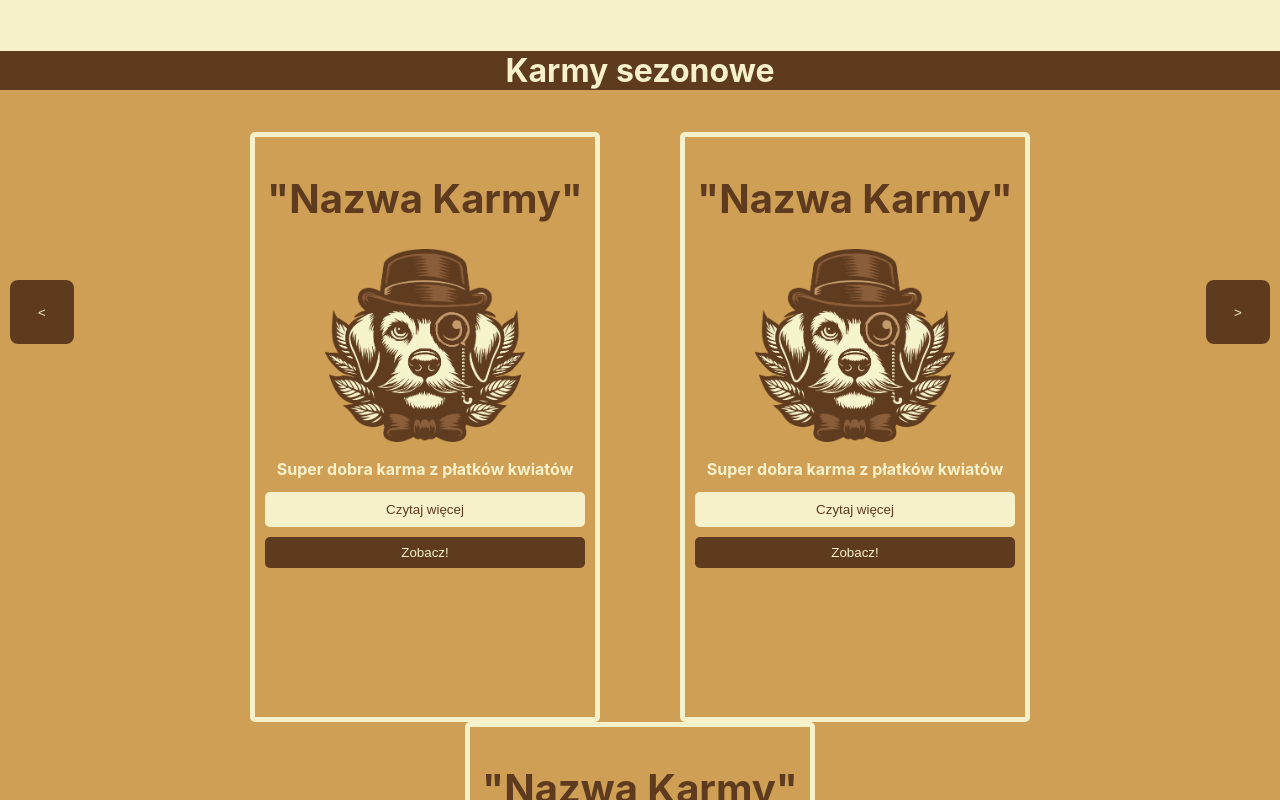
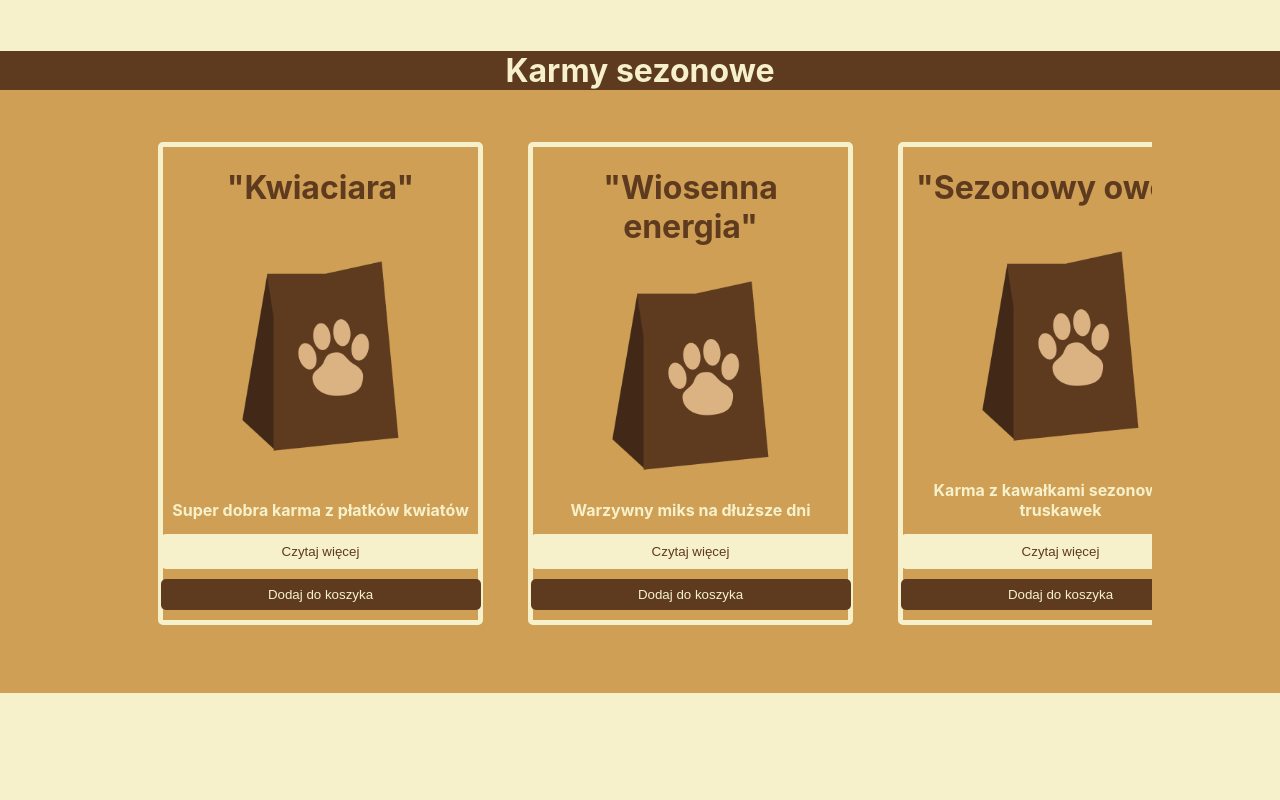
Before and after one commit to Bymbe/GraficyNaNTI, a React (Create React App) app: page / in a window 1280 px wide. Shown: the part 620-1420 px from the top of the page. Built offline with nearby package versions, Linux system fonts and the light colour scheme; a web font is replaced by a local one.

Commit message:
home_bar_2

```diff
--- a/src/Pages/Home.js
+++ b/src/Pages/Home.js
@@ -1,6 +1,7 @@
 import React from 'react'
 import Pies from "../Assets/piesek.png";
 import Kot from "../Assets/kotek.png";
+import Karma from "../Assets/karma.png";
 import Logo from "../Assets/Logo-Footer.svg";
 import Twitter from "../Assets/Twitter.svg";
 import {Link} from "react-router-dom";
@@ -33,30 +34,69 @@ function Home() {
                     <h1 id="Karmy-Home">Karmy sezonowe</h1>
                 </div>
                 <br/>
-                <div className="KarmyMainHome">
+                <div className="KarmyMain-Home">
                     <div className="KarmyBottom-Home">
-                    <button className="KarmyButtonsL-Home">&lt;</button>
-                    <button className="KarmyButtonsR-Home">&gt;</button>
+                        {/*<button className="KarmyButtonsL-Home">&lt;</button>*/}
+                        {/*<button className="KarmyButtonsR-Home">&gt;</button>*/}
+                        {/*<div className="KarmyDekoracyjnieL-Home"></div>*/}
+                        {/*<div className="KarmyDekoracyjnieR-Home"></div>*/}
+                        <div className="KarmyDiv-Home">
                             <div className="KarmyBoxy-Home">
-                        <h1 id="NazwaKarmy-Home">"Nazwa Karmy"</h1>
-                        <img src={Pies}/>
+                                <h1 id="NazwaKarmy-Home">"Kwiaciara"</h1>
+                                <img src={Karma}/>
                                 <h2>Super dobra karma z płatków kwiatów</h2>
+                                <Link to="/Karmy">
                                     <button className="KarmyButtons2-Home">Czytaj więcej</button>
-                        <button className="KarmyButtons3-Home">Zobacz!</button>
+                                </Link>
+                                <button className="KarmyButtons3-Home">Dodaj do koszyka</button>
                             </div>
                             <div className="KarmyBoxy-Home">
-                        <h1 id="NazwaKarmy-Home">"Nazwa Karmy"</h1>
-                        <img src={Pies}/>
-                        <h2>Super dobra karma z płatków kwiatów</h2>
+                                <h1 id="NazwaKarmy-Home">"Wiosenna energia"</h1>
+                                <img src={Karma}/>
+                                <h2>Warzywny miks na dłuższe dni</h2>
+                                <Link to="/Karmy">
                                     <button className="KarmyButtons2-Home">Czytaj więcej</button>
-                        <button className="KarmyButtons3-Home">Zobacz!</button>
+                                </Link>
+                                <button className="KarmyButtons3-Home">Dodaj do koszyka</button>
                             </div>
                             <div className="KarmyBoxy-Home">
-                        <h1 id="NazwaKarmy-Home">"Nazwa Karmy"</h1>
-                        <img src={Pies}/>
-                        <h2>Super dobra karma z płatków kwiatów</h2>
+                                <h1 id="NazwaKarmy-Home">"Sezonowy owoc"</h1>
+                                <img src={Karma}/>
+                                <h2>Karma z kawałkami sezonowych truskawek</h2>
+                                <Link to="/Karmy">
                                     <button className="KarmyButtons2-Home">Czytaj więcej</button>
-                        <button className="KarmyButtons3-Home">Zobacz!</button>
+                                </Link>
+                                <button className="KarmyButtons3-Home">Dodaj do koszyka</button>
+                            </div>
+                        </div>
+                        <div className="KarmyDiv-Home">
+                            <div className="KarmyBoxy-Home">
+                                <h1 id="NazwaKarmy-Home">"Na pyłki"</h1>
+                                <img src={Karma}/>
+                                <h2>Wzmacnia odporność w sezonie alergicznym</h2>
+                                <Link to="/Karmy">
+                                    <button className="KarmyButtons2-Home">Czytaj więcej</button>
+                                </Link>
+                                <button className="KarmyButtons3-Home">Dodaj do koszyka</button>
+                            </div>
+                            <div className="KarmyBoxy-Home">
+                                <h1 id="NazwaKarmy-Home">"W słońcu"</h1>
+                                <img src={Karma}/>
+                                <h2>Na lśniącą sierść</h2>
+                                <Link to="/Karmy">
+                                    <button className="KarmyButtons2-Home">Czytaj więcej</button>
+                                </Link>
+                                <button className="KarmyButtons3-Home">Dodaj do koszyka</button>
+                            </div>
+                            <div className="KarmyBoxy-Home">
+                                <h1 id="NazwaKarmy-Home">"Na ochłodę"</h1>
+                                <img src={Karma}/>
+                                <h2>Karma wspomagająca linienie</h2>
+                                <Link to="/Karmy">
+                                    <button className="KarmyButtons2-Home">Czytaj więcej</button>
+                                </Link>
+                                <button className="KarmyButtons3-Home">Dodaj do koszyka</button>
+                            </div>
                         </div>
                     </div>
 
@@ -69,7 +109,6 @@ function Home() {
             </div>
 
 
-
         </div>
     )
 }
--- a/src/index.css
+++ b/src/index.css
@@ -723,7 +723,7 @@ input[type="text"] {
   text-align: center;
   width: 40vh;
   border: 1vh solid #ccc;
-  border-radius: 1vh;
+  border-radius: 1px;
   margin-bottom: 3vh;
   opacity: 1;
   text-size-adjust: auto;
@@ -761,44 +761,137 @@ button {
   width: 100%;
   background: #CE9F54;
   opacity: 1;
-  height: 100vh;
+  height: 100%; /*600px;*/
 }
 .KarmyHeader-Home{
   background: #5E3A1F;
 }
-.KarmyBottom-Home div{
-  display: inline-block;
+.KarmyMain-Home{
+  align-items: center;
+  justyfy-content: center;
+  width: 100%;
+  align-content: center;
+  margin-left: auto;
+  margin-right: auto ;
+  align-items: center;
+  align-content: center;
+  justyfy-content: center;
+
 }
-.KarmyButtonsL-Home, .KarmyButtonsR-Home{
-  width: 5vw;
-  height: 5vw;
+.KarmyBottom-Home {
+  width: 80%;
+  margin-left: auto;
+  margin-right: auto ;
+  display: flex;
+  overflow-x: scroll;
+  align-items: center;
+  align-content: center;
+  justyfy-content: center;
+  margin-bottom: 3%;
+}
+.KarmyBottom-Home::-webkit-scrollbar {
+  padding: 20px;
+  background: #f1f1f1;
   position: absolute;
-  top: 750px;
+  /*left: 30px;*/
+  /*width: 900px;*/
+  /*height: 200px;*/
+  /*top: 200px;*/
+  /*display: flex;*/
+  /*z-index: -1;*/
+  /*margin-top: 20px;*/
+}
+
+.KarmyBottom-Home::-webkit-scrollbar-thumb{background:#5E3A1F;} /*bar*!*/
+/*.KarmyBottom-Home::-webkit-scrollbar-track{display: none;} !*tlo bara*!*/
+/*                                                                                                                                                                                                           ::-webkit-scrollbar-corner the bottom corner of the scrollbar, where both horizontal and vertical scrollbars meet.*/
+/*.KarmyBottom-Home::-webkit-resizer{display: none;} !*chuj wie*!*/
+
+/*.KarmyBottom-Home::-webkit-scrollbar-track-piece{*/
+/*  display: none;*/
+/*}*/
+.KarmyBottom-Home::-webkit-scrollbar-button{
+  background-color:#5E3A1F;
+  color: white;
+
+}
+
+.KarmyDiv-Home{
+  width: 100%;
+  display: grid;
+  grid-template-columns: auto auto auto;
+  grid-gap: 20px;
+  padding: 10px; /*XD zawsze musi byc proporcja 2:1 w grid gap i padding*/
+  flex: none;
+  margin-bottom: 20px;
+}
+.KarmyBoxy-Home {
   display: flex;
-  justify-content: center;
+  flex-direction: column;
+  flex-wrap: wrap;
+  /*padding: 10px;*/
+  text-align: center;
+  width: 90%;
+  border: 5px solid #F6F1CB;
+  border-radius: 5px;
+  margin-left: 20px;
+  /*margin-right: 40px;*/
+  /*height: 70vh;*/
+  opacity: 1;
   align-items: center;
+  align-content: center;
+  transition: transform 0.5s;
+}
+.KarmyBoxy-Home:hover{
+  background:#F6F1CB;
+  background: rgba(246, 241, 203, .2);
   cursor: pointer;
-  z-index: 2;
-  /*padding: 10px;*/
-  /*background-color: #5E3A1F;*/
-  /*margin-top: 10vh;*/
-  /*width: 40px;*/
-  /*color: #F6F1CB;*/
-  /*border: none;*/
-  /*border-radius: 5px;*/
-  /*cursor: pointer;*/
-  /*opacity: 1;*/
+  transform: scale(1.04);
 }
-.KarmyButtonsL-Home{
-  left: 10px;
-}
-.KarmyButtonsR-Home{
-  right: 10px;
-}
+/*.KarmyDekoracyjnieL-Home{*/
+/*  width: 90%;*/
+/*  margin-left: 20px;*/
+/*  background-color: #CE9F54;*/
+/*  linearGradient: 100%;*/
+/*  width: 10vw;*/
+/*  height: 20%;*/
+/*  position: absolute;*/
+/*  top: 600px;*/
+/*  display: flex;*/
+/*  z-index: 2;*/
+/*}*/
+
+/*.KarmyButtonsL-Home, .KarmyButtonsR-Home{*/
+/*  width: 1vw;*/
+/*  height: 1vw;*/
+/*  position: absolute;*/
+/*  top: 1100px;*/
+/*  display: flex;*/
+/*  justify-content: center;*/
+/*  align-items: center;*/
+/*  cursor: pointer;*/
+/*  z-index: 2;*/
+/*  !*padding: 10px;*!*/
+/*  !*background-color: #5E3A1F;*!*/
+/*  !*margin-top: 10vh;*!*/
+/*  !*width: 40px;*!*/
+/*  !*color: #F6F1CB;*!*/
+/*  !*border: none;*!*/
+/*  !*border-radius: 5px;*!*/
+/*  !*cursor: pointer;*!*/
+/*  !*opacity: 1;*!*/
+
+/*}*/
+/*.KarmyButtonsL-Home{*/
+/*  left: 10px;*/
+/*}*/
+/*.KarmyButtonsR-Home{*/
+/*  right: 10px;*/
+/*}*/
 
 #NazwaKarmy-Home {
   color: #5E3A1F;
-  font-size: 5vh;
+  font-size: 4vh;
 }
 .KarmyBoxy-Home img {
   width: 200px;
@@ -833,20 +926,7 @@ button {
   border-radius: 5px;
   cursor: pointer;
   opacity: 1;
-}
-.KarmyBoxy-Home {
-  display: flex;
-  flex-direction: column;
-  flex-wrap: wrap;
-  padding: 10px;
-  text-align: center;
-  width: 40vh;
-  border: 5px solid #F6F1CB;
-  border-radius: 5px;
-  margin-left: 40px;
-  margin-right: 40px;
-  height: 70vh;
-  opacity: 1;
+  margin-bottom: 10px;
 }
 
 .Home-Bottom{
@@ -854,7 +934,7 @@ button {
   width: 100%;
   background: #F6F1CB;
   opacity: 1;
-  height: 100vh;
+  height: 70vh;
 }
 
 .Home-Bottom img {
@@ -864,28 +944,14 @@ button {
   right: 0;
   margin-right: auto;
   margin-left: auto;
-  bottom: -79vh;
+  bottom: -95vh;
   opacity: 30%;
-  scale: 0.39;
+  scale: 0.29;
   object-fit: cover;
   z-index: 0;
   overflow: auto;
 }
 
-/*.Home-Bottom::before {*/
-/*  content: "";*/
-/*  position: absolute;*/
-/*  background-size: contain;*/
-/*  background-position: center bottom;*/
-/*  background-repeat: no-repeat;*/
-/*  top: 10px;*/
-/*  right: 300px;*/
-/*  bottom: -50px;*/
-/*  left: 300px;*/
-/*  background-image: url('Assets/kotek.png');*/
-/*  opacity: 0.2;*/
-/*  z-index: 0;*/
-/*}*/
 
 /*########################################### KOSZYK ###########################################*/
 
```
Also changed, not shown: src/Assets/karma.png (added). Lines whose indentation alone changed are shown as unchanged.
